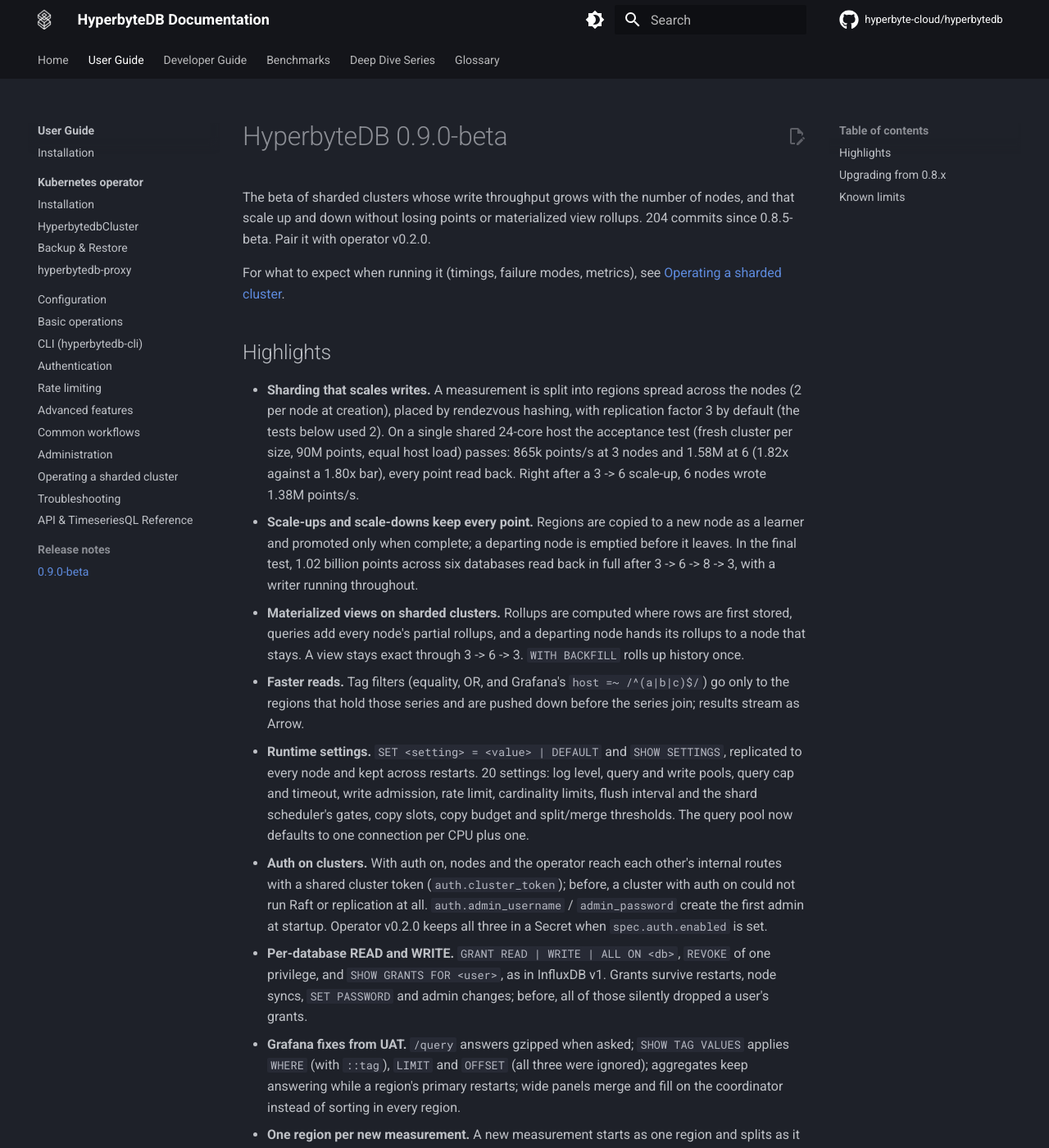
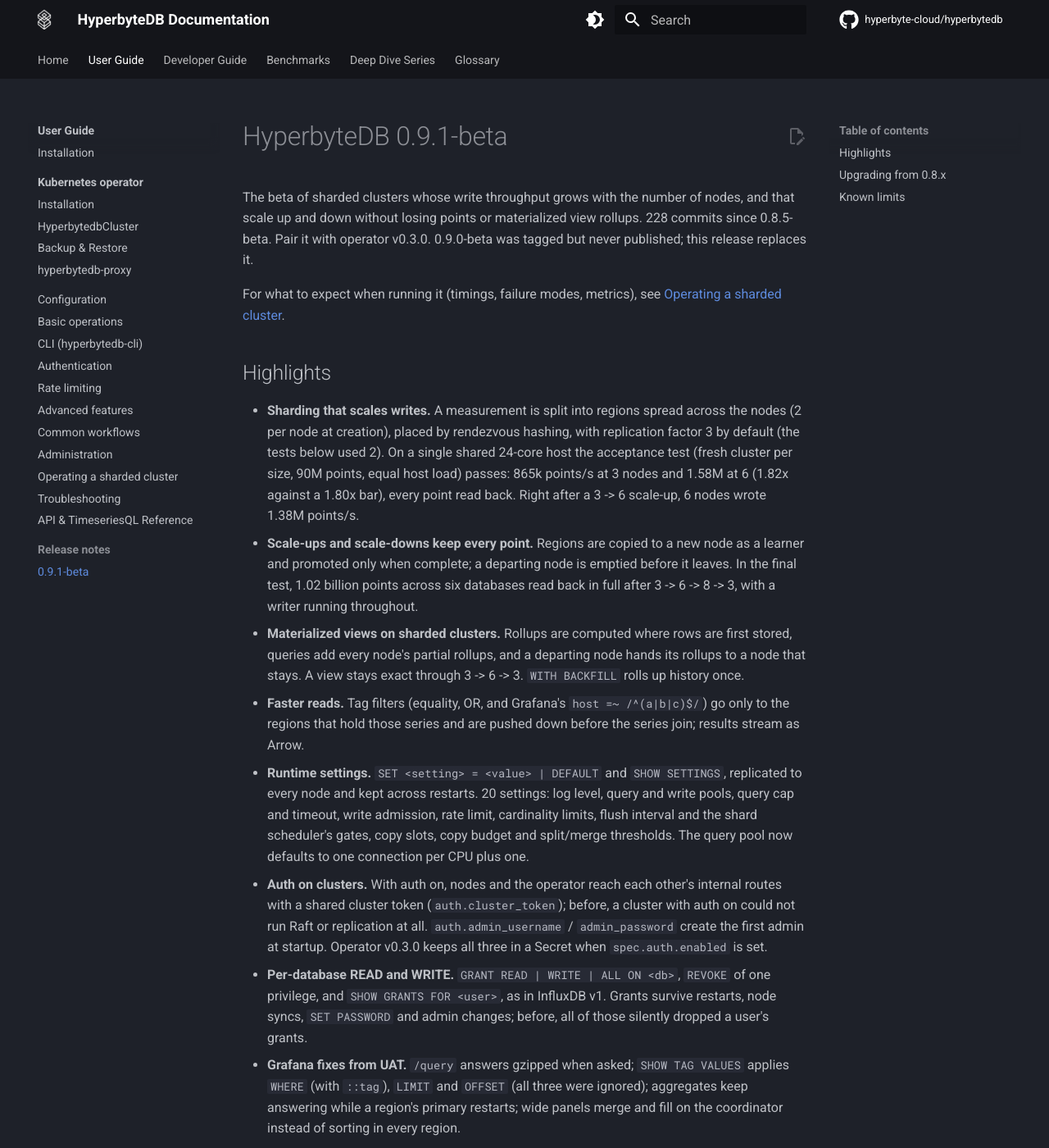
Before and after one commit to hyperbyte-cloud/hyperbytedb, an MkDocs documentation site: the page built from docs/user-guide/release-notes-0.9.1-beta.md, in a window 1280 px wide and 1400 px high. Shown: the whole window at 82% size. Built offline with MkDocs 1.6.1 and Material for MkDocs 9.7.7, drawn with Linux system fonts in a browser that asks for light colours; comment, search, counter and statistics services are not loaded; some of the changed text lies outside the part shown.

Commit message:
Release 0.9.1-beta
0.9.0-beta was tagged but never published; 0.9.1-beta replaces it.
Release notes renamed and updated (operator v0.3.0, Python client, two
known issues).

```diff
--- a/docs/user-guide/release-notes-0.9.0-beta.md
+++ b/docs/user-guide/release-notes-0.9.1-beta.md
@@ -1,8 +1,9 @@
-# HyperbyteDB 0.9.0-beta
+# HyperbyteDB 0.9.1-beta
 
 The beta of sharded clusters whose write throughput grows with the number of
 nodes, and that scale up and down without losing points or materialized
-view rollups. 204 commits since 0.8.5-beta. Pair it with operator v0.2.0.
+view rollups. 228 commits since 0.8.5-beta. Pair it with operator v0.3.0.
+0.9.0-beta was tagged but never published; this release replaces it.
 
 For what to expect when running it (timings, failure modes, metrics), see
 [Operating a sharded cluster](operating-sharded-clusters.md).
@@ -38,7 +39,7 @@
   other's internal routes with a shared cluster token
   (`auth.cluster_token`); before, a cluster with auth on could not run Raft
   or replication at all. `auth.admin_username` / `admin_password` create the
-  first admin at startup. Operator v0.2.0 keeps all three in a Secret when
+  first admin at startup. Operator v0.3.0 keeps all three in a Secret when
   `spec.auth.enabled` is set.
 - **Per-database READ and WRITE.** `GRANT READ | WRITE | ALL ON <db>`,
   `REVOKE` of one privilege, and `SHOW GRANTS FOR <user>`, as in InfluxDB v1.
@@ -85,7 +88,7 @@
   from that CRD, or apply the new CRD (default 300, and a rule that rejects
   the bad pair).
 - The `X-Influxdb-Version` header now reports the running version
-  (`HyperbyteDB-0.9.0-beta`); it was fixed at 0.8.5.
+  (`HyperbyteDB-0.9.1-beta`); it was fixed at 0.8.5.
 
 ## Known limits
 
@@ -101,3 +104,5 @@
 - Destination regions of materialized views keep naming nodes that have
   left (no effect on data or queries).
 - Do not scale up while a scale-down is still in progress.
+- Boolean fields are returned as `1` / `0`, not `true` / `false`.
+- `SHOW TAG VALUES FROM /regex/` is not parsed; omit `FROM` or name the measurement.
--- a/mkdocs.yml
+++ b/mkdocs.yml
@@ -106,7 +106,7 @@
       - Troubleshooting: user-guide/troubleshooting.md
       - API & TimeseriesQL Reference: user-guide/reference.md
       - Release notes:
-          - 0.9.0-beta: user-guide/release-notes-0.9.0-beta.md
+          - 0.9.1-beta: user-guide/release-notes-0.9.1-beta.md
   - Developer Guide:
       - developer-guide/index.md
       - Architecture: developer-guide/architecture.md
```
Also changed, not shown: other parts of docs/user-guide/release-notes-0.9.1-beta.md (+3 -1 lines), docs/user-guide/operating-sharded-clusters.md (+1 -1 lines), docs/user-guide/operator/cluster.md (+3 -3 lines), 6 other files.
